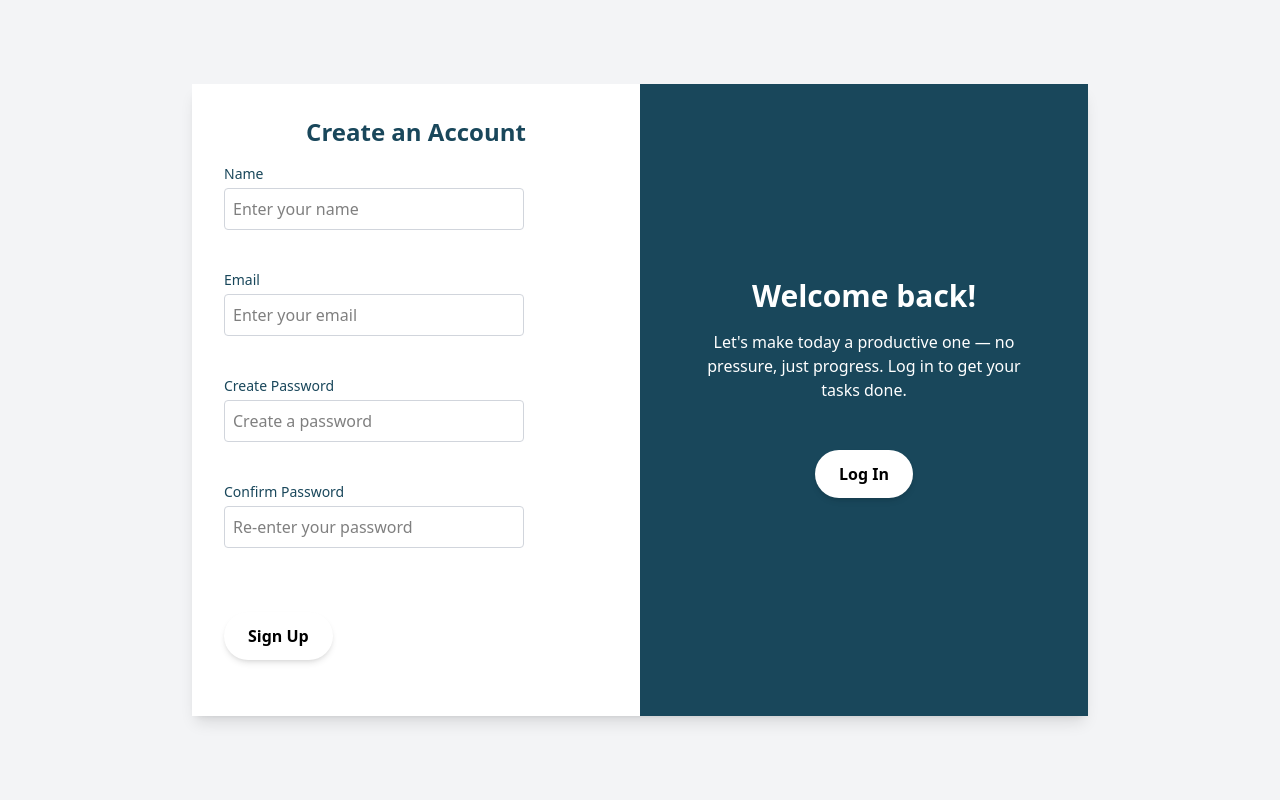
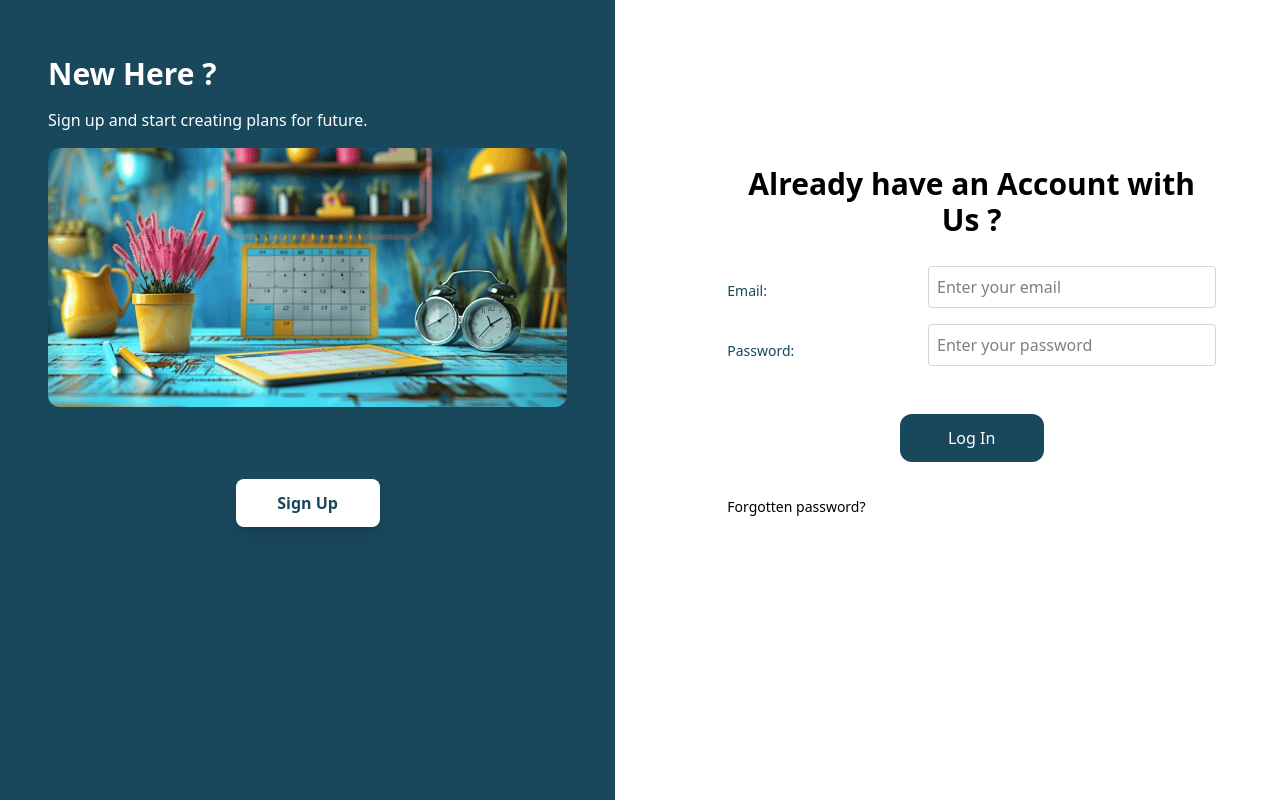
Before and after one commit to iotb-tech/task-management, a React (Vite) app: page /login in a window 1280 px wide. Built offline with nearby package versions, Linux system fonts and the light colour scheme.

Commit message:
Worked on the login signup forget password and getstarted pages

```diff
--- a/package.json
+++ b/package.json
@@ -10,12 +10,14 @@
     "preview": "vite preview"
   },
   "dependencies": {
+    "@reduxjs/toolkit": "^2.8.1",
     "@tailwindcss/postcss": "^4.1.5",
     "@tailwindcss/vite": "^4.1.5",
     "framer-motion": "^12.9.4",
     "react": "^19.0.0",
     "react-dom": "^19.0.0",
     "react-icons": "^5.5.0",
+    "react-redux": "^9.2.0",
     "react-router": "^7.5.3",
     "react-router-dom": "^7.5.3"
   },
--- a/src/App.jsx
+++ b/src/App.jsx
@@ -5,6 +5,7 @@ import { BrowserRouter as Router, Routes, Route } from "react-router-dom";
 import GetStarted from "./components/getStarted";
 import Login from "./components/Login";
 import ForgottenPassword from "./components/forgottenPassword";
+import SignUp from "./components/SignUp";
 
 function App() {
   return (
@@ -15,8 +16,9 @@ function App() {
             <Routes>
               <Route path="/" element={<GetStarted />}></Route>
               <Route path="/dashboard/*" element={<Dashboard />}></Route>
+              <Route path="/signup" element={<SignUp />}> </Route>
+              <Route path="/forgotten-password" element={<ForgottenPassword />}></Route>
               <Route path="/login" element={<Login />}></Route>
-              <Route path="/" element={<ForgottenPassword />}></Route>
             </Routes>
           </Router>
         </ContextProvider>
--- a/src/components/Login.jsx
+++ b/src/components/Login.jsx
@@ -1,45 +1,104 @@
 import React, { useState } from "react";
 import { Link } from "react-router";
+import Pic2 from "../assets/taskmgt2.png";
+import { motion } from "framer-motion";
 
 const Login = () => {
-  const [showLogin, setShowLogin] = useState(false);
 
-  const FormPanel = (
-    <div className="p-8 flex flex-col bg-white">
-      {showLogin ? (
-        <>
-          <h3 className="text-xl font-semibold text-[#19475b] mb-6 text-center">
-            Log In
-          </h3>
-          <form action="#" method="POST" className="space-y-5">
-            <div>
-              <label className="block text-sm font-medium text-[#19475b] mb-1">
-                Email
+  const [formData, setFormData] = useState({
+    email: "",
+    password: "",
+  });
+const handleChange = (e) => {
+  setFormData ({
+    ...formData, [e.target.name] : e.target.value,
+  })
+}
+const handleSubmit = (e) => {
+  e.preventDefault();
+  console.log(formData)
+}
+
+  return(
+    <div className="flex w-full min-h-screen gap-12">
+      {/* left */}
+       <div className="lg:flex flex-col hidden  bg-[#19475b] w-1/2 gap-4 lg:pt-14 lg:px-12 px-4">
+          <h2 className="flex text-3xl font-bold gap-2 text-white">New Here ? </h2>
+          <p className="flex text-md text-white">Sign up and start creating plans for future.</p>
+
+          <motion.div
+                  className="flex justify-center items-center gap-4 flex-wrap mb-8"
+                  initial={{ opacity: 0, y: -100 }}
+                  animate={{ opacity: 1, y: 0 }}
+                  transition={{ duration: 1, ease: "easeOut" }}
+                >
+                    <motion.img
+          src={Pic2}
+          alt="Task"
+          className=" rounded-xl"
+          initial={{ x: 100, opacity: 0 }}
+          animate={{ x: 0, opacity: 1 }}
+          transition={{ duration: 1, delay: 0.1 }}
+        />
+
+                </motion.div>
+
+          <div className="flex justify-center">
+            <Link to="/signup">
+            <button
+            onClick={() => setShowLogin(true)}
+            className="bg-white text-[#19475b] px-6 py-3 lg:w-36 rounded-lg my-6 cursor-pointer hover:bg-[#19475b] hover:text-white transition duration-300 shadow-lg hover:shadow-cyan-300 hover:shadow-2xl font-semibold"
+          >
+            Sign Up
+          </button></Link>
+
+          </div>
+
+       </div>
+       {/* right */}
+       <div className="flex flex-col lg:w-1/2 md:justify-center lg:px-16 lg:pt-4 px-4">
+        <div className="flex flex-col gap-4 lg:justify-center ">
+        <h2 className="text-3xl font-bold  lg:-mt-48 mt-12 text-center">Already have an Account with Us ?</h2>
+      </div>
+
+
+            <div className="flex justify-between flex-wrap items-center lg:-mt-8 mt-8">
+              <label className="flex text-sm font-medium text-[#19475b] mb-2">
+                Email:
               </label>
               <input
                 type="email"
+                name="email"
+                value={formData.email}
+                onChange={handleChange}
                 placeholder="Enter your email"
-                className="p-2 border border-gray-300 w-[300px] rounded mb-4 focus:outline-none focus:ring-2"
+                className="p-2 border border-gray-300 lg:w-72 w-52 rounded mb-4 focus:outline-none focus:ring-2"
               />
             </div>
-            <div>
+            <div className="flex justify-between flex-wrap items-center">
               <label className="block text-sm font-medium text-[#19475b] mb-1">
-                Password
+                Password:
               </label>
               <input
                 type="password"
+                name="password"
+                value={formData.password}
+                onChange={handleChange}
                 placeholder="Enter your password"
-                className="p-2 border w-[300px] border-gray-300 rounded mb-4 focus:outline-none focus:ring-2"
+                className="p-2 border w-52 lg:w-72 border-gray-300 rounded mb-4 focus:outline-none focus:ring-2"
               />
             </div>
-            <button
+            <div className="flex justify-center pt-8">
+              <button
               type="submit"
-              className="bg-white text-black px-6 py-3 rounded-full my-6 cursor-pointer hover:bg-gray-100 transition duration-300 shadow-md hover:shadow-lg font-semibold"
+              onClick={handleSubmit}
+              className="bg-[#19475b] text-white w-36 h-12 rounded-xl"
             >
               Log In
             </button>
-          </form>
-          <div className="text-left mt-4">
+            </div>
+
+                      <div className="text-left pt-6 mt-2">
             <Link
               to="/forgotten-password"
               href="#"
@@ -48,115 +107,16 @@ const Login = () => {
               Forgotten password?
             </Link>
           </div>
-        </>
-      ) : (
-        <>
-          <h2 className="text-2xl font-bold text-[#19475b] mb-4 text-center">
-            Create an Account
-          </h2>
-          <form action="#" method="POST" className="space-y-6">
-            <div>
-              <label className="block text-sm font-medium text-[#19475b] mb-1">
-                Name
-              </label>
-              <input
-                type="text"
-                placeholder="Enter your name"
-                className="p-2 border w-[300px] border-gray-300 rounded mb-4 focus:outline-none focus:ring-2"
-              />
-            </div>
-            <div>
-              <label className="block text-sm font-medium text-[#19475b] mb-1">
-                Email
-              </label>
-              <input
-                type="email"
-                placeholder="Enter your email"
-                className="p-2 border w-[300px] border-gray-300 rounded mb-4 focus:outline-none focus:ring-2"
-              />
-            </div>
-            <div>
-              <label className="block text-sm font-medium text-[#19475b] mb-1">
-                Create Password
-              </label>
-              <input
-                type="password"
-                placeholder="Create a password"
-                className="p-2 border w-[300px] border-gray-300 rounded mb-4 focus:outline-none focus:ring-2"
-              />
-            </div>
-            <div>
-              <label className="block text-sm font-medium text-[#19475b] mb-1">
-                Confirm Password
-              </label>
-              <input
-                type="password"
-                placeholder="Re-enter your password"
-                className="p-2 border w-[300px] border-gray-300 rounded mb-4 focus:outline-none focus:ring-2"
-              />
-            </div>
-            <button
-              type="submit"
-              className="bg-white text-black px-6 py-3 rounded-full my-6 cursor-pointer hover:bg-gray-100 transition duration-300 shadow-md hover:shadow-lg font-semibold"
-            >
-              Sign Up
-            </button>
-          </form>
-        </>
-      )}
-    </div>
-  );
 
-  const InfoPanel = (
-    <div className="p-8 primary-color text-white flex flex-col justify-center items-center text-center">
-      {showLogin ? (
-        <>
-          <h2 className="text-3xl font-bold mb-4">First time here? Awesome.</h2>
-          <p className="mb-6">
-            Sign up to plan smarter, work better, and get more done — with less
-            stress.
-          </p>
-          <button
-            onClick={() => setShowLogin(false)}
-            className="bg-white text-black px-6 py-3 rounded-full my-6 cursor-pointer hover:bg-gray-100 transition duration-300 shadow-md hover:shadow-lg font-semibold"
-          >
-            Sign Up
-          </button>
-        </>
-      ) : (
-        <>
-          <h2 className="text-3xl font-bold mb-4">Welcome back!</h2>
-          <p className="mb-6 w-full max-w-md px-4 mx-auto text-center">
-            Let's make today a productive one — no pressure, just progress. Log
-            in to get your tasks done.
-          </p>
-          <button
-            onClick={() => setShowLogin(true)}
-            className="bg-white text-black px-6 py-3 rounded-full my-6 cursor-pointer hover:bg-gray-100 transition duration-300 shadow-md hover:shadow-lg font-semibold"
-          >
-            Log In
-          </button>
-        </>
-      )}
-    </div>
-  );
+           <Link to="/signup">
+             <div className="flex mt-2 gap-2 lg:hidden mb-2">
+              <h3 className="text-sm pt-1">New here?</h3>
+              <p className="text-md text-[#19475b] pt-0.5">Create an Account</p>
+          </div>
+          </Link>
+       </div>
 
-  return (
-    <div className="min-h-screen flex items-center justify-center bg-gray-100 px-4">
-      <div className="bg-white shadow-lg rounded-lg w-full max-w-4xl grid md:grid-cols-2 transition-all duration-500">
-        {showLogin ? (
-          <>
-            {InfoPanel}
-            {FormPanel}
-          </>
-        ) : (
-          <>
-            {FormPanel}
-            {InfoPanel}
-          </>
-        )}
-      </div>
-    </div>
+       </div>
   );
 };
 
--- /dev/null
+++ b/src/components/SignUp.jsx
@@ -0,0 +1,136 @@
+import { useState } from "react";
+import Pic1 from "../assets/taskmgt3.avif";
+import { motion } from "framer-motion";
+import { Link } from "react-router";
+
+const SignUp =() => {
+  const [formData, setFormData] = useState({
+    name: "",
+    email: "",
+    createPassword: "",
+    confirmPassword: "",
+  });
+const handleChange = (e) => {
+  setFormData ({
+    ...formData, [e.target.name] : e.target.value,
+  })
+}
+const handleSubmit = (e) => {
+  e.preventDefault();
+  console.log(formData)
+}
+    return (
+        <div className="flex w-full min-h-screen ">
+
+        <div className="flex flex-col lg:w-1/2 md:justify-center lg:px-16 lg:pt-4 px-4">
+            <div className="flex py-6  justify-center ">
+                <h2 className=" lg:text-4xl text-2xl font-bold text-[#19475b] mb-2  ">
+            Create Account
+          </h2>
+            </div>
+
+            <div className="flex justify-between items-center flex-wrap">
+                              <label className="block text-sm font-medium text-[#19475b] mb-1">
+                Name :
+              </label>
+              <input
+                type="text"
+                name="name"
+                value={formData.name}
+                onChange={handleChange}
+                placeholder="Enter your name"
+                className="p-2 border w-[300px] border-gray-300 rounded mb-4 focus:outline-none focus:ring-2"
+              />
+            </div>
+            <div className="flex justify-between items-center flex-wrap">
+              <label className="block text-sm font-medium text-[#19475b] mb-1">
+                Email :
+              </label>
+              <input
+                type="email"
+                name="email"
+                value={formData.email}
+                onChange={handleChange}
+                placeholder="Enter your email"
+                className="p-2 border w-[300px] border-gray-300 rounded mb-4 focus:outline-none focus:ring-2"
+              />
+            </div>
+            <div className="flex justify-between items-center flex-wrap">
+              <label className="block text-sm font-medium text-[#19475b] mb-1">
+                Create Password :
+              </label>
+              <input
+                type="password"
+                name="createPassword"
+                onChange={handleChange}
+                value={formData.createPassword}
+                placeholder="Create a password"
+                className="p-2 border w-[300px] border-gray-300 rounded mb-4 focus:outline-none focus:ring-2"
+              />
+            </div>
+            <div className="flex justify-between items-center flex-wrap">
+              <label className="block text-sm font-medium text-[#19475b] mb-1">
+                Confirm Password :
+              </label>
+              <input
+                type="password"
+                name="confirmPassword"
+                onChange={handleChange}
+                value={formData.confirmPassword}
+                placeholder="Re-enter your password"
+                className="p-2 border w-[300px] border-gray-300 rounded mb-4 focus:outline-none focus:ring-2"
+              />
+            </div>
+            <div className="flex justify-center">
+                <button
+                onClick={handleSubmit}
+              type="submit"
+              className="bg-[#19475b] text-white px-6 py-3 lg:w-36 rounded-lg my-4 cursor-pointer hover:bg-white transition duration-300 shadow-lg hover:text-[#19475b] hover:shadow-lg shadow-gray-200 font-semibold"
+            >
+              Sign Up
+            </button>
+            </div>
+            <div className="flex flex-row gap-2 mt-2 lg:hidden mb-2">
+              <h3 className="text-sm pt-1">Already have an account?</h3>
+              <p className="text-md text-[#19475b] pt-0.5">Login</p>
+            </div>
+      </div>
+
+          <div className="lg:flex flex-col hidden  bg-[#19475b] w-1/2 gap-4 lg:pt-14 lg:px-12 px-4">
+          <h2 className="flex text-3xl font-bold gap-2 text-white">Already have an account with us ? </h2>
+          <p className="flex text-md text-white">Click the button below to login.</p>
+
+          <motion.div
+                  className="flex justify-center items-center gap-4 flex-wrap mb-8"
+                  initial={{ opacity: 0, y: -100 }}
+                  animate={{ opacity: 1, y: 0 }}
+                  transition={{ duration: 1, ease: "easeOut" }}
+                >
+                    <motion.img
+          src={Pic1}
+          alt="Task"
+          className=" rounded-xl"
+          initial={{ x: 100, opacity: 0 }}
+          animate={{ x: 0, opacity: 1 }}
+          transition={{ duration: 1, delay: 0.1 }}
+        />
+
+                </motion.div>
+
+          <div className="flex justify-center">
+            <Link to="/login">
+            <button
+            className="bg-white text-[#19475b] px-6 py-3 lg:w-36 rounded-lg my-6 cursor-pointer hover:bg-[#19475b] hover:text-white transition duration-300 shadow-lg hover:shadow-cyan-300 hover:shadow-2xl font-semibold"
+          >
+            Log In
+          </button></Link>
+
+          </div>
+
+       </div>
+    </div>
+
+    )
+}
+
+export default SignUp;
--- a/src/main.jsx
+++ b/src/main.jsx
@@ -1,9 +1,14 @@
 import { StrictMode } from "react";
 import { createRoot } from "react-dom/client";
+import { Provider } from 'react-redux';
 import App from "./App.jsx";
+import { store } from "./Redux/Store.js";
+
 
 createRoot(document.getElementById("root")).render(
   <StrictMode>
+    <Provider store={store}>
     <App />
+    </Provider>
   </StrictMode>
 );
```
Also changed, not shown: src/Redux/Slice.js (added, +51 -0 lines), src/Redux/Store.js (added, +8 -0 lines), src/components/getStarted.jsx (+4 -4 lines), src/pages/Task.jsx (+57 -39 lines), 1 other file (tests, documents, lock files or other folders).
